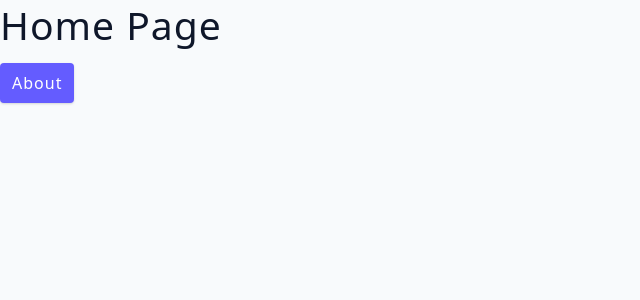
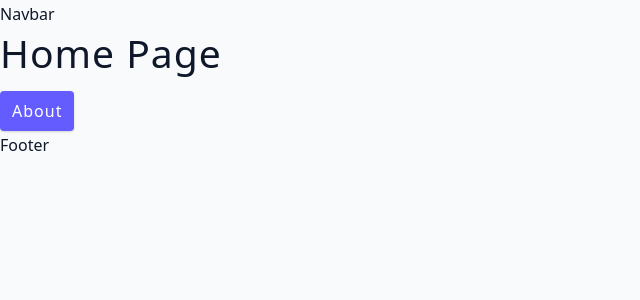
Before and after one commit to hungbui7690/react-tutorials, a React (Vite) app in the folder client/: page / in a window 1280 px wide. Shown: the top 300 px of the page, without its empty margins (0-640 px from the left). Built offline with nearby package versions, Linux system fonts and the light colour scheme.

Commit message:
React Router V6: Navbar & Footer

```diff
--- a/client/src/App.jsx
+++ b/client/src/App.jsx
@@ -1,7 +1,6 @@
 /*
-  React Router V6: Error Page
-
-  - <Route path='*' element={<Error />} />
+  React Router V6: Navbar & Footer
+  - this is just a basic approach > will learn the formal one later
 
 */
 
@@ -9,21 +8,19 @@ import { BrowserRouter, Routes, Route } from 'react-router-dom'
 import Home from './pages/Home'
 import About from './pages/About'
 import Products from './pages/Products'
-
-// (1)
 import Error from './pages/Error'
 
 function App() {
   return (
     <BrowserRouter>
+      <nav>Navbar</nav>
       <Routes>
         <Route path='/' element={<Home />} />
         <Route path='about' element={<About />} />
         <Route path='products' element={<Products />} />
-
-        {/* (2) */}
         <Route path='*' element={<Error />} />
       </Routes>
+      <footer>Footer</footer>
     </BrowserRouter>
   )
 }
```
